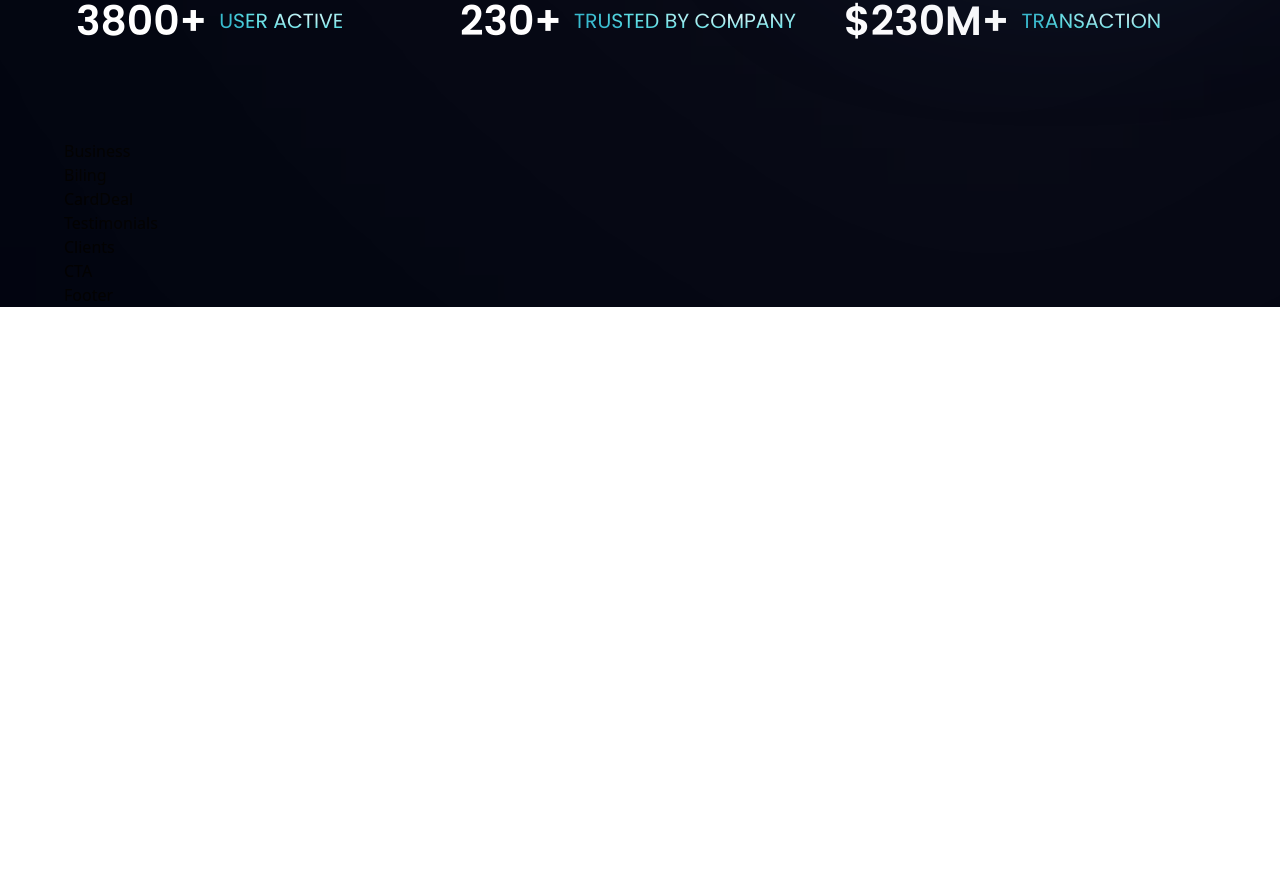
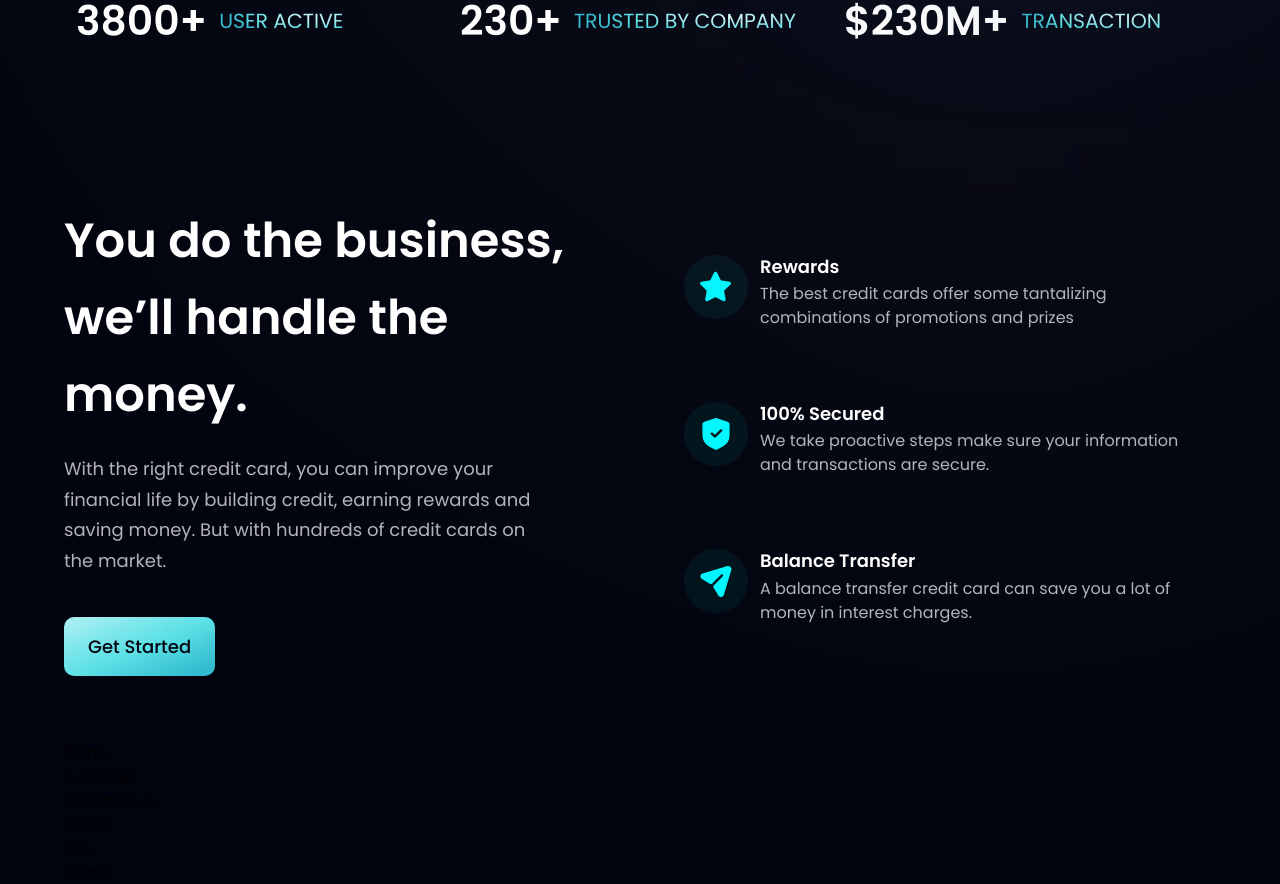
Before and after one commit to ImrulkayeSifat/Responsive-Landing-Website, a React (Vite) app: page / in a window 1280 px wide. Shown: the part 806-1690 px from the top of the page. Before the commit the page ends 1113 px from the top, so only its background shows below. Built offline with nearby package versions, Linux system fonts and the light colour scheme.

Commit message:
business,featureCard,button complete

```diff
--- a/src/components/Business.tsx
+++ b/src/components/Business.tsx
@@ -1,8 +1,31 @@
-import React from 'react'
+import { features } from "../constants";
+import styles, { layout } from "../style";
+import Button from "./Button";
+import FeatureCard from "./FeatureCard";
 
 const Business = () => {
   return (
-    <div>Business</div>
+    <section id="features" className={layout.section}>
+      <div className={layout.sectionInfo}>
+        <h2 className={styles.heading2}>
+          You do the business, <br className="sm:block hidden" /> we’ll handle
+          the money.
+        </h2>
+        <p className={`${styles.paragraph} max-w-[470px] mt-5`}>
+          With the right credit card, you can improve your financial life by
+          building credit, earning rewards and saving money. But with hundreds
+          of credit cards on the market.
+        </p>
+
+        <Button styles={`mt-10`} />
+      </div>
+
+      <div className={`${layout.sectionImg} flex-col`}>
+        {features.map((feature, index) => (
+          <FeatureCard key={feature.id} {...feature} index={index} />
+        ))}
+      </div>
+    </section>
   )
 }
 
--- a/src/components/Button.tsx
+++ b/src/components/Button.tsx
@@ -1,8 +1,10 @@
 import React from 'react'
 
-const Button = () => {
+const Button = ({ styles}:{styles:any}) => {
   return (
-    <div>Button</div>
+    <button type="button" className={`py-4 px-6 font-poppins font-medium text-[18px] text-primary bg-blue-gradient rounded-[10px] outline-none ${styles}`}>
+      Get Started
+    </button>
   )
 }
 
--- /dev/null
+++ b/src/components/FeatureCard.tsx
@@ -0,0 +1,22 @@
+import { features } from "../constants";
+import styles, { layout } from "../style";
+
+const FeatureCard = ({ icon, title, content, index }:{ icon:any, title:any, content:any, index:any }) => {
+  return (
+    <div className={`flex flex-row p-6 rounded-[20px] ${index !== features.length - 1 ? "mb-6" : "mb-0"} feature-card`}>
+      <div className={`w-[64px] h-[64px] rounded-full ${styles.flexCenter} bg-dimBlue`}>
+        <img src={icon} alt="star" className="w-[50%] h-[50%] object-contain" />
+      </div>
+      <div className="flex-1 flex flex-col ml-3">
+        <h4 className="font-poppins font-semibold text-white text-[18px] leading-[23.4px] mb-1">
+          {title}
+        </h4>
+        <p className="font-poppins font-normal text-dimWhite text-[16px] leading-[24px]">
+          {content}
+        </p>
+      </div>
+    </div>
+  )
+}
+
+export default FeatureCard
```
